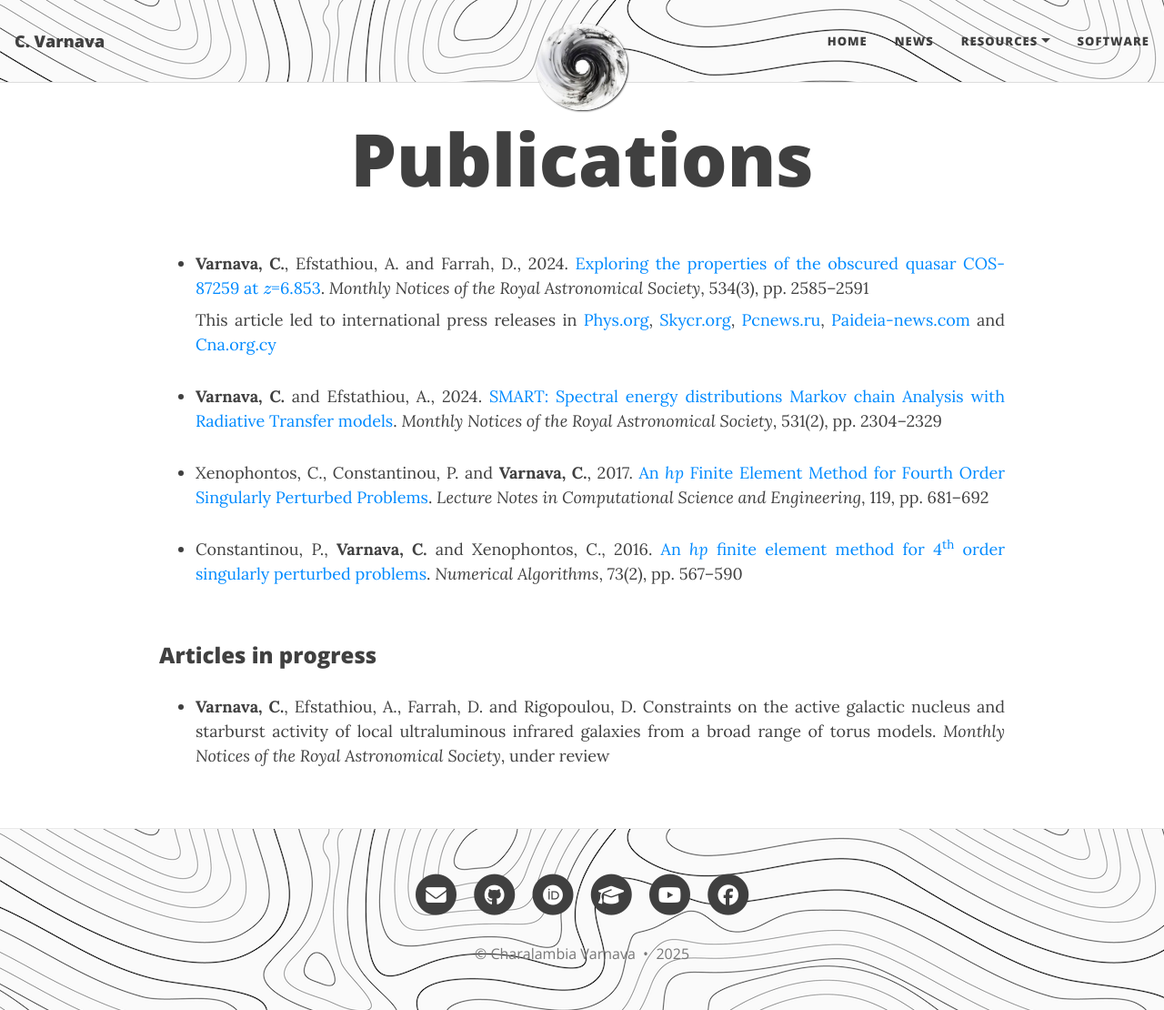
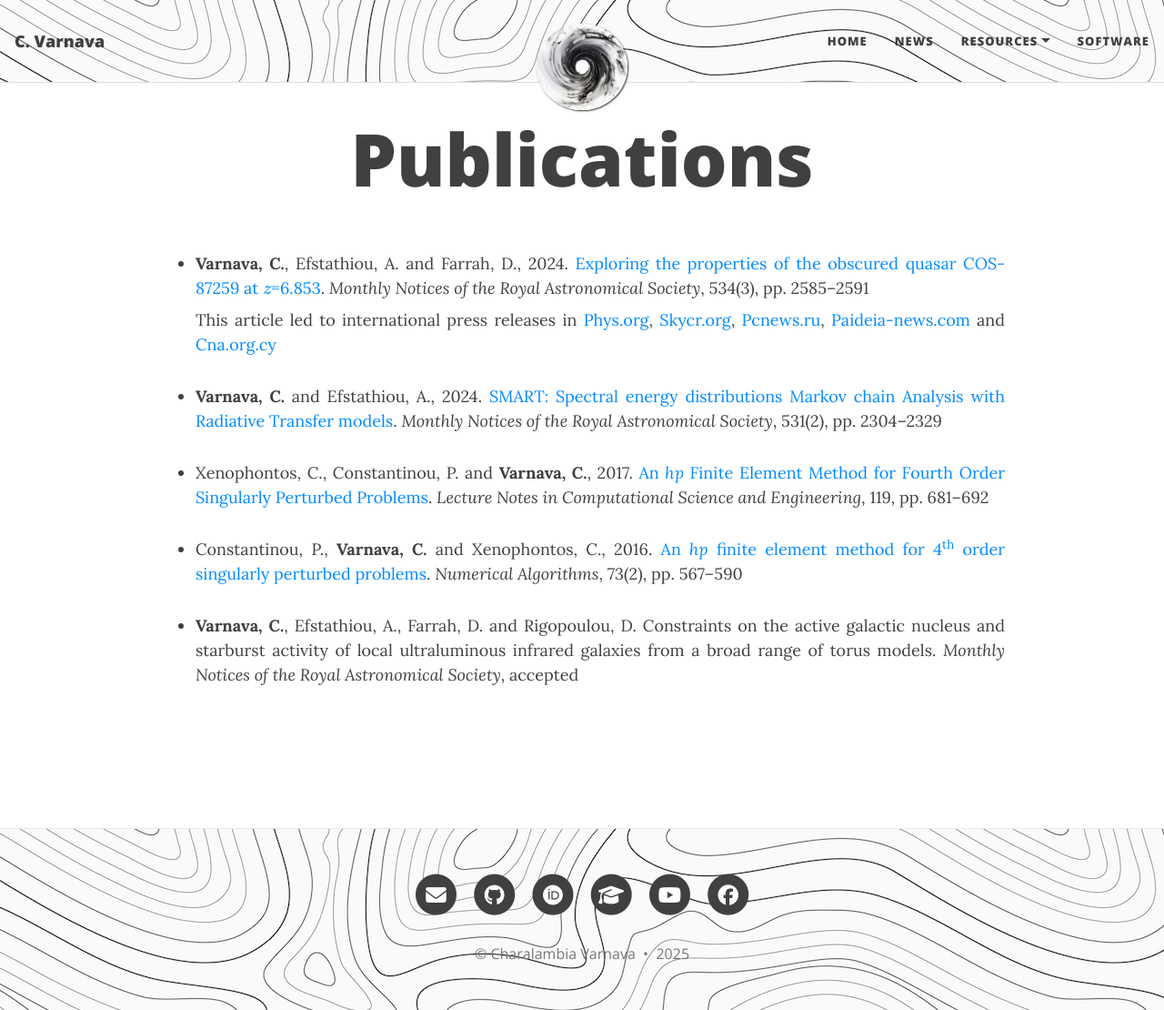
Before and after one commit to ch-var/ch-var.github.io, a Jekyll site: the page built from publications.html, in a window 1280 px wide and 1110 px high. Shown: the whole window at 91% size. Built offline with Jekyll 4.4.1, drawn with Linux system fonts in a browser that asks for light colours; formulas are drawn with MathJax 3.

Commit message:
Update publications.html

```diff
--- a/publications.html
+++ b/publications.html
@@ -31,11 +31,8 @@
 <li class="responsive-margin">Xenophontos, C., Constantinou, P. and <b>Varnava, C.</b>, 2017. <a href="https://doi.org/10.1007/978-3-319-65870-4_49">An <i>hp</i> Finite Element Method for Fourth Order Singularly Perturbed Problems</a>. <i>Lecture Notes in Computational Science and Engineering</i>, 119, pp. 681–692</li>
 <p></p>
 <li class="responsive-margin">Constantinou, P., <b>Varnava, C.</b> and Xenophontos, C., 2016. <a href="https://doi.org/10.1007/s11075-016-0108-9">An <i>hp</i> finite element method for 4<sup>th</sup> order singularly perturbed problems</a>. <i>Numerical Algorithms</i>, 73(2), pp. 567–590</li>
-</ul>
-<br>
-<p style="font-family: var(--header-font); font-weight: 800; line-height: 1.1; font-size: 1.5rem; margin-top: 1.25rem;">Articles in progress</p>
-<ul>
-<li class="responsive-margin"><b>Varnava, C.</b>, Efstathiou, A., Farrah, D. and Rigopoulou, D. Constraints on the active galactic nucleus and starburst activity of local ultraluminous infrared galaxies from a broad range of torus models. <i>Monthly Notices of the Royal Astronomical Society</i>, under review</li>
+<p></p>
+<li class="responsive-margin"><b>Varnava, C.</b>, Efstathiou, A., Farrah, D. and Rigopoulou, D. Constraints on the active galactic nucleus and starburst activity of local ultraluminous infrared galaxies from a broad range of torus models. <i>Monthly Notices of the Royal Astronomical Society</i>, accepted</li>
 </ul>
 
 <style>
```
